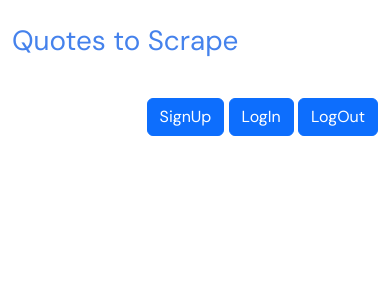
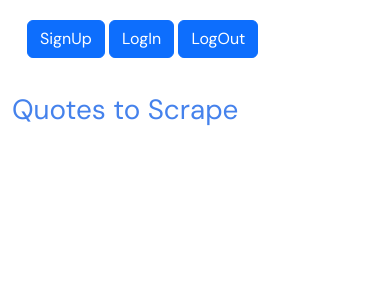
Before and after one commit to diixo/goit-web-django-hw, a Django app: page / in a window 390 px wide. Shown: the top 300 px of the page. Run offline with Django 5.2, Linux system fonts and the light colour scheme; parts of the project's set-up code (start-up, migrations or seed data) failed here and were passed over.

Commit message:
Fixed buttons style.css

```diff
--- a/hw_project/quotes/static/quotes/style.css
+++ b/hw_project/quotes/static/quotes/style.css
@@ -31,7 +31,7 @@ h1, .h1, h2, .h2, h3, .h3 {
 }
 
 p {
-    margin: 0 0 11px;
+    margin: 20px 0 11px;
 }
 
 .quote {
--- a/hw_project/quotes/templates/quotes/base.html
+++ b/hw_project/quotes/templates/quotes/base.html
@@ -18,18 +18,18 @@
 <body>
 
     <div class="container">
+        <div class="col-md-4">
+            <p>
+                <a href="/login" class="btn btn-primary">SignUp</a>
+                <a href="/login" class="btn btn-primary">LogIn</a>
+                <a href="/login" class="btn btn-primary">LogOut</a>
+            </p>
+        </div>
         <div class="row header-box">
             <div class="col-md-8">
                 <h1>
                     <a href="/" style="text-decoration: none">Quotes to Scrape</a>
                 </h1>
-            </div>
-            <div class="col-md-4">
-                <p>
-                    <a href="/login" class="btn btn-primary">SignUp</a>
-                    <a href="/login" class="btn btn-primary">LogIn</a>
-                    <a href="/login" class="btn btn-primary">LogOut</a>
-                </p>
             </div>
         </div>
 
```
